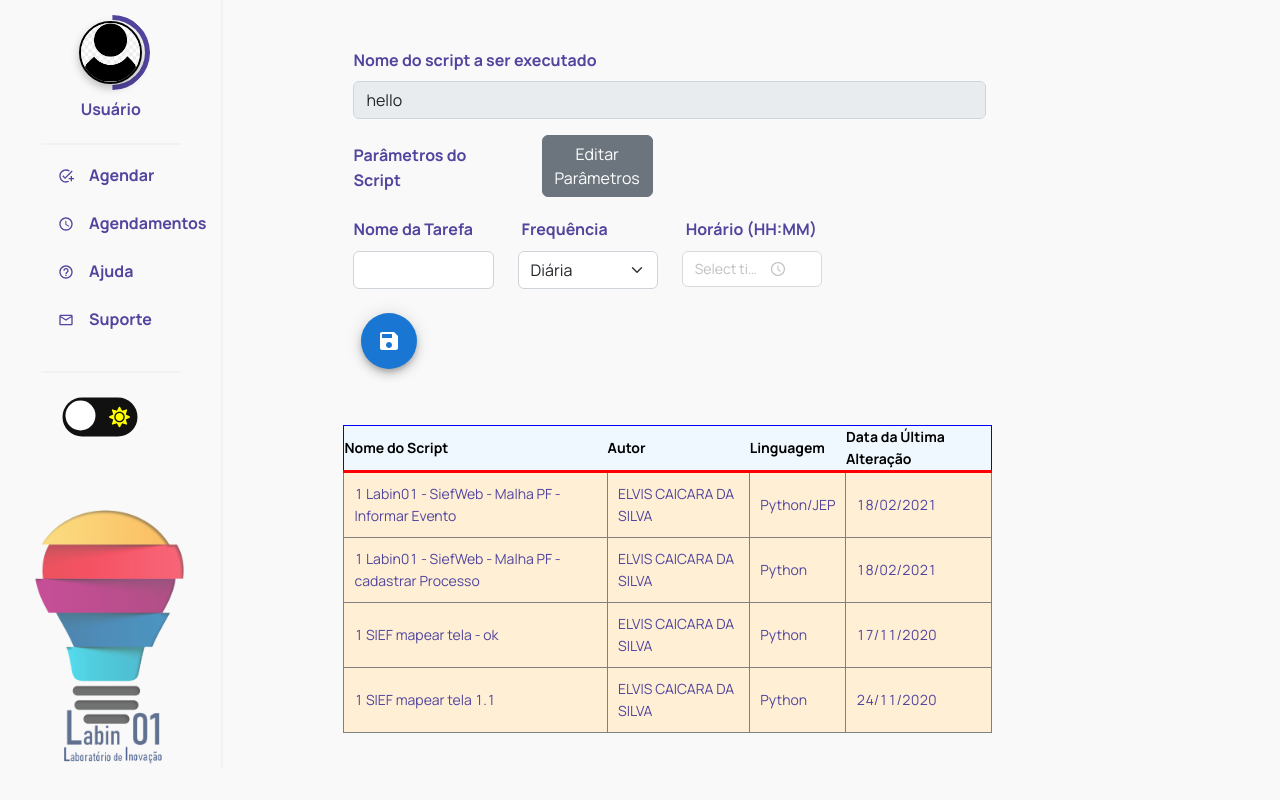
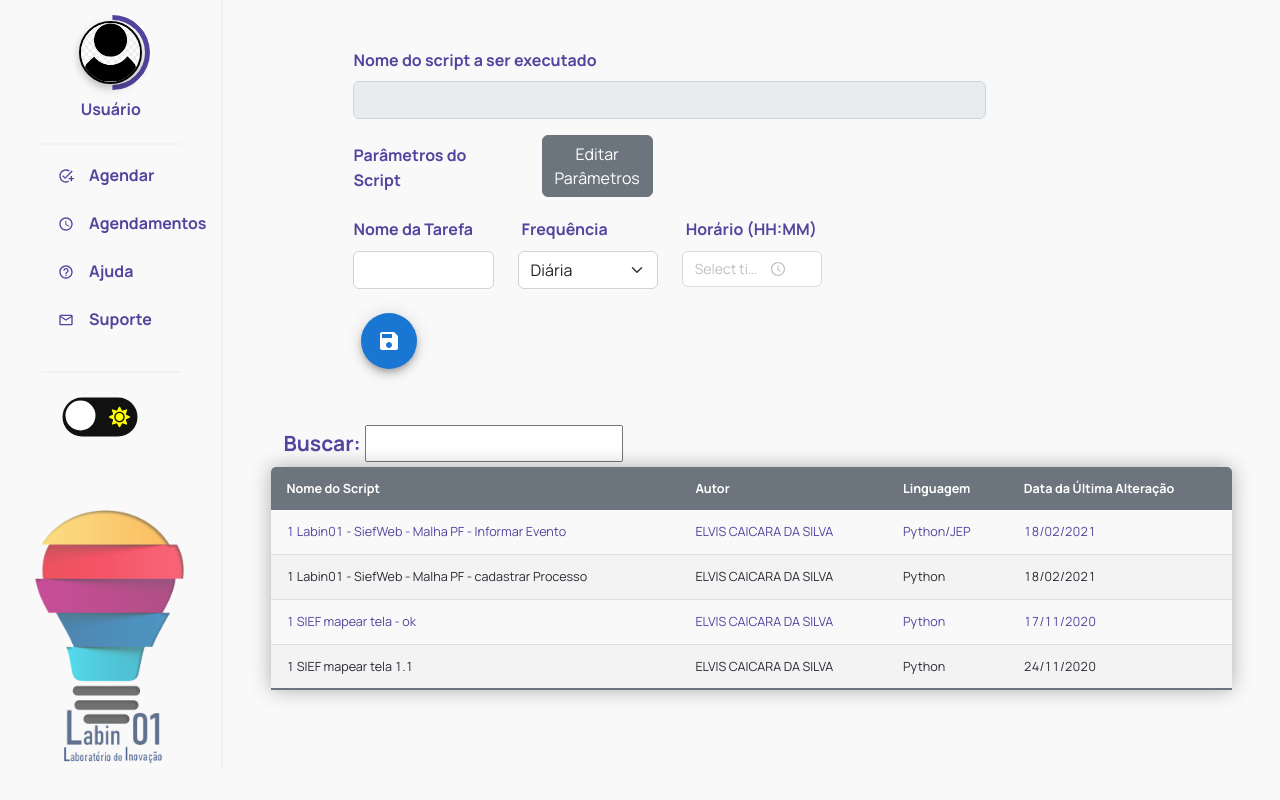
Before and after one commit to julianohcosta/script-scheduler, a React (Create React App) app: page / in a window 1280 px wide. Built offline with nearby package versions, Linux system fonts and the light colour scheme; no server answers.

Commit message:
Style table

```diff
--- a/src/App.css
+++ b/src/App.css
@@ -14,7 +14,7 @@ body {
     font-family: var(--font-family);
     color: var(--color-text);
     background-color: #F9F9F9;
-    overflow: hidden; /* Hide scrollbars */
+    /* overflow: hidden;  Hide scrollbars */
 }
 
 body.dark {
--- /dev/null
+++ b/src/components/tables/AgendarScript.module.css
@@ -0,0 +1,33 @@
+table {
+    border-collapse: collapse;
+    margin: 25px 0;
+    font-size: 0.9em;
+    min-width: 400px;
+    border-radius: 5px 5px 0 0;
+    overflow: hidden;
+    box-shadow: 0 0 20px rgba(0, 0, 0, .30);
+}
+
+table thead{
+    background-color: #6c757d;
+    color: #FFFFFF;
+    text-align: left;
+    font-weight: bold;
+}
+table th,
+table td {
+    padding: 12px 15px;
+}
+
+table tbody tr {
+    border-bottom: 1px solid #dddddd;
+}
+
+table tbody tr:nth-last-of-type(odd){
+    background-color: #f3f3f3;
+    color: #292c35;
+}
+
+table tbody tr:last-of-type {
+    border-bottom: 2px solid #6c757d;
+}
--- a/src/components/tables/AgendarScriptTable.jsx
+++ b/src/components/tables/AgendarScriptTable.jsx
@@ -1,45 +1,41 @@
-import {useTable} from 'react-table'
+import {useGlobalFilter, useTable} from 'react-table'
 import {useMemo} from "react";
 
-const AgendarScriptTable = () => {
+import './AgendarScript.module.css'
+import GlobalFilterComponent from "./GlobalFilter";
+
+const AgendarScriptTable = props => {
+
   const data = useMemo(
     () => [
       {
         "linguagem": "Python/JEP",
         "nome": "1 Labin01 - SiefWeb -  Malha PF - Informar Evento",
-      "params": [
-
-    ],
+        "params": [],
         "autor": "ELVIS CAICARA DA SILVA",
         "dataAlteracao": "18/02/2021"
       },
       {
         "linguagem": "Python",
         "nome": "1 Labin01 - SiefWeb - Malha PF - cadastrar Processo",
-    "params": [
-
-    ],
+        "params": [],
         "autor": "ELVIS CAICARA DA SILVA",
         "dataAlteracao": "18/02/2021"
       },
       {
         "linguagem": "Python",
         "nome": "1 SIEF mapear tela - ok",
-    "params": [
-
-    ],
+        "params": [],
         "autor": "ELVIS CAICARA DA SILVA",
         "dataAlteracao": "17/11/2020"
       },
       {
         "linguagem": "Python",
         "nome": "1 SIEF mapear tela 1.1",
-    "params": [
-
-    ],
+        "params": [],
         "autor": "ELVIS CAICARA DA SILVA",
         "dataAlteracao": "24/11/2020"
-  },   ],
+      },],
     []
   )
 
@@ -71,23 +67,25 @@ const AgendarScriptTable = () => {
     headerGroups,
     rows,
     prepareRow,
-  } = useTable({columns, data})
+    state,
+    setGlobalFilter
+  } = useTable({columns, data}, useGlobalFilter)
+
+  const {globalFilter} = state;
 
   return (
-
-        <table {...getTableProps()} style={{border: 'solid 1px blue'}}>
+    <>
+      <GlobalFilterComponent
+        filter={globalFilter}
+        setFilter={setGlobalFilter}
+      />
+      <table {...getTableProps()} >
         <thead>
         {headerGroups.map(headerGroup => (
           <tr {...headerGroup.getHeaderGroupProps()}>
             {headerGroup.headers.map(column => (
               <th
                 {...column.getHeaderProps()}
-                  style={{
-                    borderBottom: 'solid 3px red',
-                    background: 'aliceblue',
-                    color: 'black',
-                    fontWeight: 'bold',
-                  }}
               >
                 {column.render('Header')}
               </th>
@@ -99,16 +97,11 @@ const AgendarScriptTable = () => {
         {rows.map(row => {
           prepareRow(row)
           return (
-              <tr {...row.getRowProps()}>
+            <tr {...row.getRowProps()} onClick={() => props.getCellValue(row)}>
               {row.cells.map(cell => {
                 return (
                   <td
                     {...cell.getCellProps()}
-                      style={{
-                        padding: '10px',
-                        border: 'solid 1px gray',
-                        background: 'papayawhip',
-                      }}
                   >
                     {cell.render('Cell')}
                   </td>
@@ -119,6 +112,7 @@ const AgendarScriptTable = () => {
         })}
         </tbody>
       </table>
+    </>
   )
 }
 
--- /dev/null
+++ b/src/components/tables/GlobalFilter.jsx
@@ -0,0 +1,20 @@
+const GlobalFilterComponent = ({ filter, setFilter }) => {
+  return (
+    <span style={{
+      fontSize:'1.5em',
+      fontWeight: 'bold',
+      marginBottom: '5px'
+    }
+    }>
+      Buscar:{" "}
+      <input
+        value={filter || ""}
+        onChange={e => {
+          setFilter(e.target.value);
+        }}
+      />
+    </span>
+  );
+};
+
+export default GlobalFilterComponent;
--- a/src/pages/Agendamento.jsx
+++ b/src/pages/Agendamento.jsx
@@ -3,10 +3,20 @@ import IconButton from "@mui/material/IconButton";
 import DeleteIcon from "@mui/icons-material/Delete";
 import PlayCircleIcon from '@mui/icons-material/PlayCircle';
 import EditIcon from '@mui/icons-material/Edit';
+import CancelIcon from '@mui/icons-material/Cancel';
+import CheckCircleIcon from '@mui/icons-material/CheckCircle';
+import Box from '@mui/material/Box';
+import Typography from '@mui/material/Typography';
 
 const Agendamento = () => {
   return (
-        <div>
+    <>
+
+      <Box sx={{ width: '100%', maxWidth: '65%' }} ml={8} >
+        <Typography variant="h2" component="div" gutterBottom className='fw-bold text-center'>
+          Meus agendamentos
+        </Typography>
+      </Box>
       <Tooltip title="Editar">
         <IconButton aria-label="edit">
           <EditIcon color='info'/>
@@ -17,12 +27,22 @@ const Agendamento = () => {
           <PlayCircleIcon color='info'/>
         </IconButton>
       </Tooltip>
+      <Tooltip title="Habilitar">
+        <IconButton aria-label="enable">
+          <CheckCircleIcon color='info'/>
+        </IconButton>
+      </Tooltip>
+      <Tooltip title="Desabilitar">
+        <IconButton aria-label="disable">
+          <CancelIcon color='warning'/>
+        </IconButton>
+      </Tooltip>
       <Tooltip title="Deletar">
         <IconButton aria-label="delete">
           <DeleteIcon color='warning'/>
         </IconButton>
       </Tooltip>
-        </div>
+    </>
   )
 };
 
--- a/src/pages/Agendar.jsx
+++ b/src/pages/Agendar.jsx
@@ -12,7 +12,6 @@ import Mensal from "./components/Mensal";
 import SaveButton from "./components/SaveButton";
 import AgendarScriptTable from "../components/tables/AgendarScriptTable";
 import './Agendar.css'
-import EditDlg from "./components/EditDlg";
 
 
 const FREQUENCIA = {
@@ -28,7 +27,7 @@ const Agendar = () => {
   const [dialogSelector, setDialogSelector] = useState(diario);
   const [showSucess, setShowSucess] = useState(false);
   const [showError, setShowError] = useState(false);
-  const [scriptName, setScriptName] = useState('hello');
+  const [scriptName, setScriptName] = useState('');
   const [taskName, setTaskName] = useState('');
   const [frequencia, setFrequencia] = useState(FREQUENCIA.DIARIA);
   const [dia, setDia] = useState('');
@@ -64,6 +63,10 @@ const Agendar = () => {
    */
   function horarioHandler(time) {
     setHorario(time);
+  }
+
+  const clickTableRowHandler = (row) => {
+    setScriptName(row.cells[0].value);
   }
 
   const changeHandler = (event) => {
@@ -103,7 +106,7 @@ const Agendar = () => {
               <Col sm="1"/>
               <Col sm="8">
                 <Form.Label>Nome do script a ser executado</Form.Label>
-                <Form.Control ref={scriptNameRef} type="text" disabled defaultValue={scriptName}/>
+                <Form.Control ref={scriptNameRef} type="text" disabled value={scriptName}/>
               </Col>
             </Form.Group>
 
@@ -129,7 +132,10 @@ const Agendar = () => {
               <Col sm="1"/>
               <Col sm='2'>
                 <Form.Label>Nome da Tarefa</Form.Label>
-                <Form.Control type="text" ref={taskNameRef} onChange={(e) => setTaskName(e.target.value)}/>
+                <Form.Control
+                  type="text"
+                  ref={taskNameRef}
+                  onChange={(e) => setTaskName(e.target.value)}/>
               </Col>
               <Col sm="2">
                 <Form.Label className='mx-1'>Frequência</Form.Label>
@@ -173,11 +179,9 @@ const Agendar = () => {
         </div>
 
         <div className='container-agendar--table'>
-          <Row className="mb-3 mx-4">
-            <Col sm='1'/>
-            <Col sm='8'>
-              <AgendarScriptTable/>
-            </Col>
+
+          <Row className="mb-3 mx-5">
+            <AgendarScriptTable getCellValue={clickTableRowHandler}/>
           </Row>
         </div>
       </div>
--- a/src/pages/Suporte.jsx
+++ b/src/pages/Suporte.jsx
@@ -1,9 +1,14 @@
+import {Result} from 'antd';
+
 const Suporte = props => {
-    return (
-        <div>
-            Suporte
-        </div>
-    )
+  return (
+    <Result
+      status="404"
+      title="404"
+      subTitle="Sorry, the page you visited does not exist."
+      //extra={<Button type="primary">Back Home</Button>}
+    />
+  )
 };
 
 export default Suporte;
--- a/src/pages/components/SaveButton.jsx
+++ b/src/pages/components/SaveButton.jsx
@@ -38,6 +38,9 @@ const SaveButton = props => {
 
   const handleButtonClick = () => {
 
+    const controller = new AbortController();
+    const signal = controller.signal;
+
     props.setShowSucess(false);
     props.setShowError(false);
 
@@ -54,7 +57,7 @@ const SaveButton = props => {
 
     console.log(url);
 
-    fetch(url)
+    fetch(url, { signal })
       .then(response => response.json())
       .then(tarefa => {
 
@@ -64,18 +67,32 @@ const SaveButton = props => {
           setLoading(false);
           props.onSave(true, tarefa.message);
 
-        } else {
+        } else if  (tarefa.status === false) {
 
           setSuccess(false);
           setLoading(false);
           setError(true);
 
           props.onSave(false, tarefa.message);
+        } else {
+          setSuccess(false);
+          setLoading(false);
+          setError(true);
+
+          props.onSave(false, `Um erro inesperado ocorreu`);
         }
       })
       .catch(e => {
         console.log(e);
+        setSuccess(false);
+        setLoading(false);
+        setError(true);
+
+        props.onSave(false, `Um erro inesperado ocorreu`);
       })
+    return () => {
+      controller.abort();
+    }
   };
 
   return (
```
Lines whose indentation alone changed are shown as unchanged.
